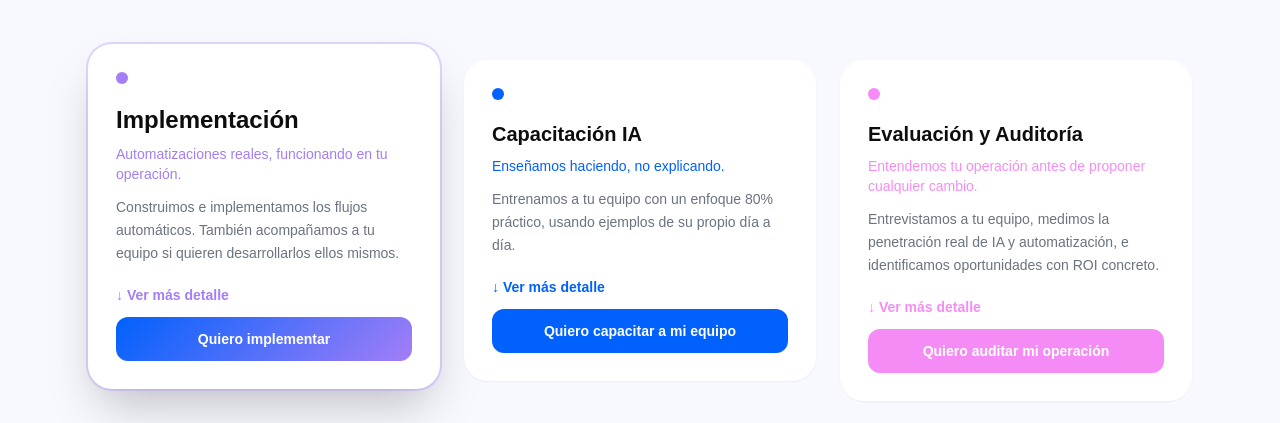
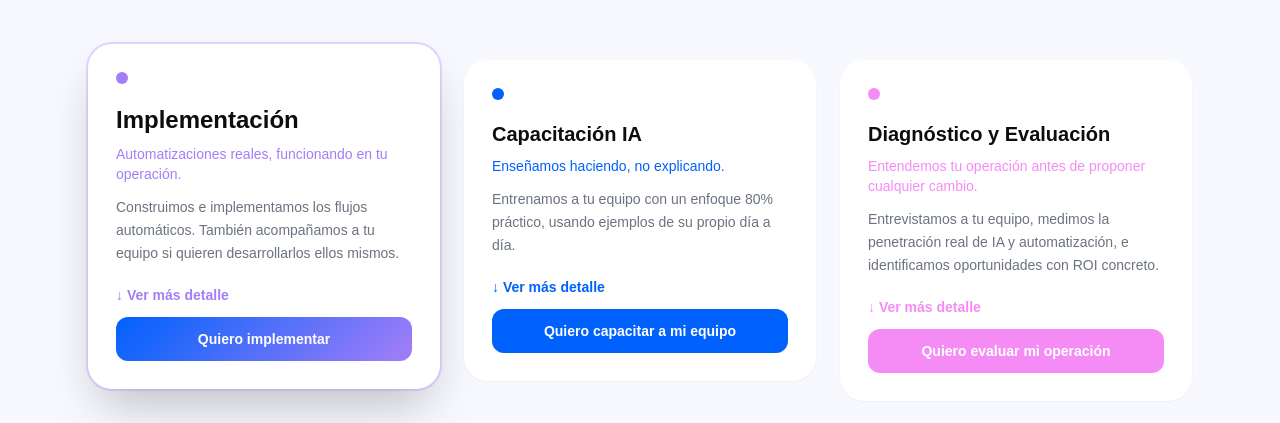
Before and after one commit to pablomolteni/suri_landing, a React (Vite) app: page / in a window 1280 px wide. Shown: the part 2309-2732 px from the top of the page. Built offline with nearby package versions, Linux system fonts and the light colour scheme; a web font is replaced by a local one.

Commit message:
change auditar for diagnostico

```diff
--- a/src/App.jsx
+++ b/src/App.jsx
@@ -298,7 +298,7 @@ function Services() {
     },
     {
       color: '#F58CF5',
-      title: 'Evaluación y Auditoría',
+      title: 'Diagnóstico y Evaluación',
       tagline: 'Entendemos tu operación antes de proponer cualquier cambio.',
       summary: 'Entrevistamos a tu equipo, medimos la penetración real de IA y automatización, e identificamos oportunidades con ROI concreto.',
       details: [
@@ -307,7 +307,7 @@ function Services() {
         { label: 'Plan de implementación', desc: 'Hoja de ruta priorizada: nombre, descripción, ROI, tiempo y fecha sugerida de inicio.' },
         { label: 'Informe ejecutivo', desc: 'Documento con abstract, background, fortalezas, debilidades y recomendaciones accionables.' },
       ],
-      cta: 'Quiero auditar mi operación',
+      cta: 'Quiero evaluar mi operación',
       featured: false,
       mobileOrder: 3,
     },
```
